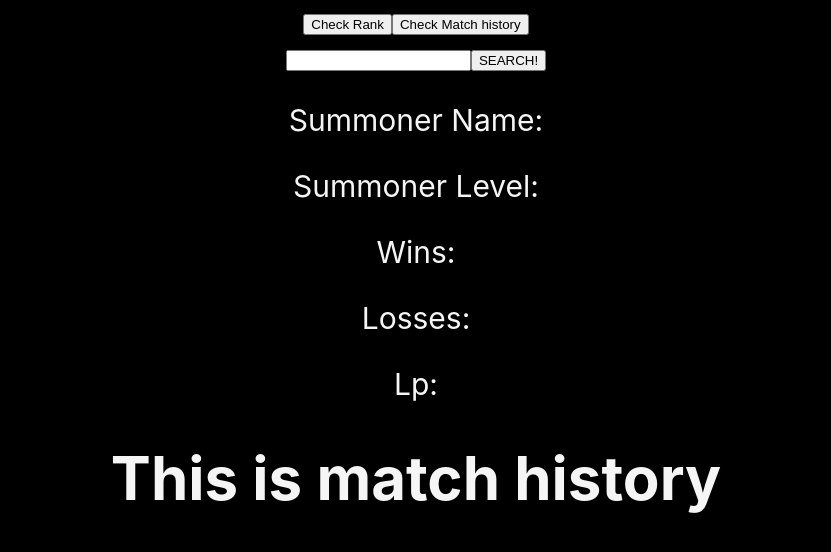
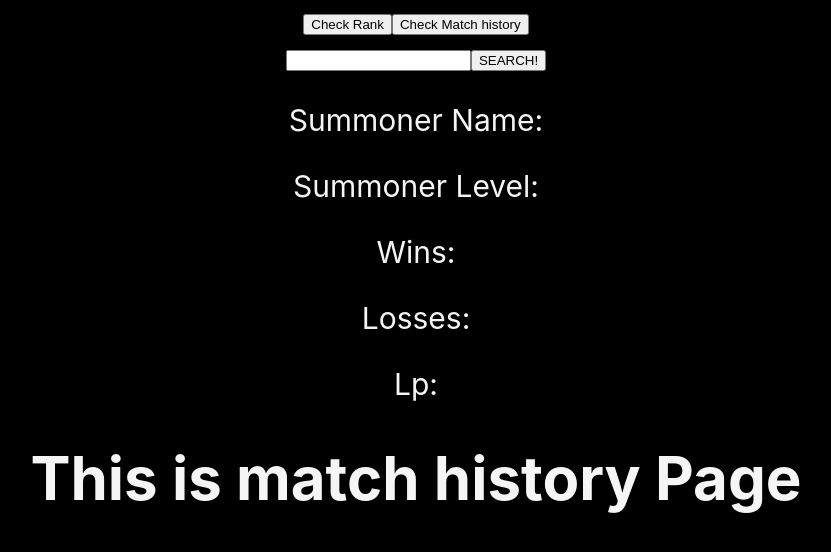
Before and after one commit to StevenLy369/LoL-Stat-Puller, a React (Create React App) app: page / in a window 1280 px wide. Shown: the top 552 px of the page, without its empty margins (224-1055 px from the left). Built offline with nearby package versions, Linux system fonts and the light colour scheme.

Commit message:
final commit for the night, got match history to display

```diff
--- a/src/component/MatchHistory.js
+++ b/src/component/MatchHistory.js
@@ -9,7 +9,7 @@
 
 
     return(
-<h1>This is match history</h1>
+<h1>This is match history Page</h1>
 
 
     )
```
